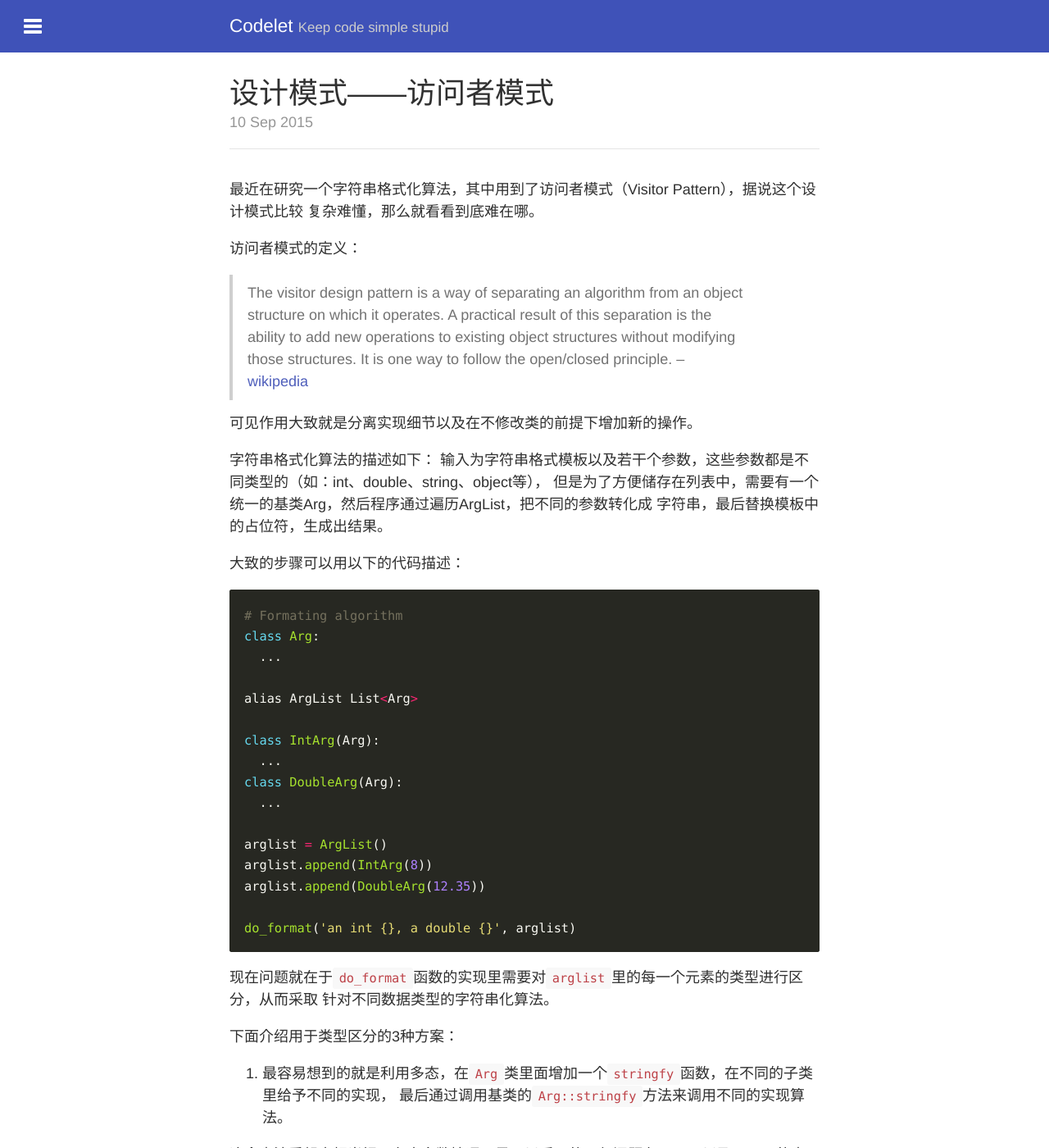
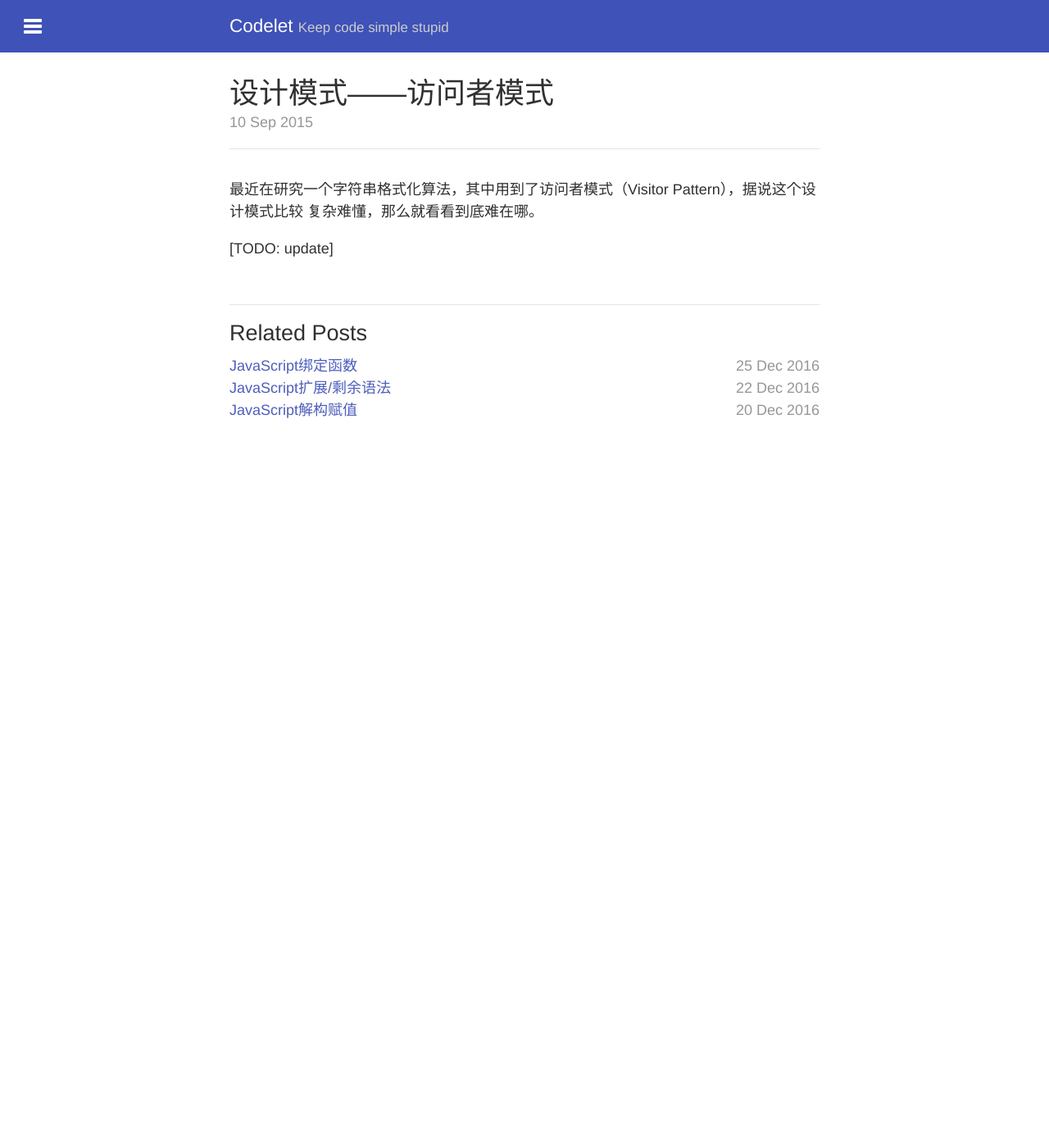
Before and after one commit to skylerlee/codelet, a Jekyll site: the page built from _posts/2015-09-10-design-pattern-visitor-pattern.md, in a window 1280 px wide and 1400 px high. Shown: the whole window at 82% size. Built offline with Jekyll 4.4.1, drawn with Linux system fonts in a browser that asks for light colours; some of the changed text lies outside the part shown.

Commit message:
Need to update

````diff
--- a/_posts/2015-09-10-design-pattern-visitor-pattern.md
+++ b/_posts/2015-09-10-design-pattern-visitor-pattern.md
@@ -10,132 +10,4 @@ tags:
 最近在研究一个字符串格式化算法，其中用到了访问者模式（Visitor Pattern），据说这个设计模式比较
 复杂难懂，那么就看看到底难在哪。
 
-访问者模式的定义：
-
-> The visitor design pattern is a way of separating an algorithm from an object
-structure on which it operates.
-> A practical result of this separation is the ability to add new operations to
-existing object structures without modifying those structures.
-> It is one way to follow the open/closed principle.
-> -- [wikipedia](https://en.wikipedia.org/wiki/Visitor_pattern)
-
-可见作用大致就是分离实现细节以及在不修改类的前提下增加新的操作。
-
-字符串格式化算法的描述如下：
-输入为字符串格式模板以及若干个参数，这些参数都是不同类型的（如：int、double、string、object等），
-但是为了方便储存在列表中，需要有一个统一的基类Arg，然后程序通过遍历ArgList，把不同的参数转化成
-字符串，最后替换模板中的占位符，生成出结果。
-
-大致的步骤可以用以下的代码描述：
-
-```python
-# Formating algorithm
-class Arg:
-  ...
-
-alias ArgList List<Arg>
-
-class IntArg(Arg):
-  ...
-class DoubleArg(Arg):
-  ...
-
-arglist = ArgList()
-arglist.append(IntArg(8))
-arglist.append(DoubleArg(12.35))
-
-do_format('an int {}, a double {}', arglist)
-```
-
-现在问题就在于`do_format`函数的实现里需要对`arglist`里的每一个元素的类型进行区分，从而采取
-针对不同数据类型的字符串化算法。
-
-下面介绍用于类型区分的3种方案：
-
-1. 最容易想到的就是利用多态，在`Arg`类里面增加一个`stringfy`函数，在不同的子类里给予不同的实现，
-最后通过调用基类的`Arg::stringfy`方法来调用不同的实现算法。
-
-这个方法看起来相当好，在大多数情况下是可以采用的，但问题在于：int以及double的字符串化算法其实
-相当复杂，对性能要求较高的格式化库对于int和double采用了自己实现的算法，然而如果把这些算法全部
-写入`IntArg`和`DoubleArg`则会显得很不合适，原本一个用于数据包装的类却包含上千行的Grisu算法，
-会对代码的封装造成破坏。
-
-在这种情况下最好增加一个`Formatter`类，将各种类型的字符串化算法写在此类里，然后再调用此类的方法
-来得到字符串。
-
-2. 第二种就采用这种分离算法的方案，在`Formatter`类中增加不同类型数据的字符串化方法。
-
-```python
-class Formatter:
-  def stringfyInt(arg: IntArg):
-    ...
-  def stringfyDouble(arg: DoubleArg):
-    ...
-  # 或者定义为可重载的方法
-  def stringfy(arg: IntArg):
-    ...
-  def stringfy(arg: DoubleArg):
-    ...
-```
-
-但是无论如何，现在还是不能成功的调用`Formatter::stringfy`方法，原因就在于从`ArgList`中得到的
-元素类型都是`Arg`基类类型，需要进行类型区分。
-
-而我之前区分子类类型时基本都是使用 RTTI + 强制类型转换，这样是很不好的做法。
-
-```python
-for arg in arglist:
-  switch typeof(arg):
-    case Int:
-      formatter.stringfy((Int)arg)
-    case Double:
-      formatter.stringfy((Double)arg)
-    ...
-```
-
-这样不但多了一步 RTTI 的开销，而且所有的类型都必须出现在switch语句里，不然就会出错！而之后
-每增加一个类型，就需要改动`Formatter`类、switch语句两个地方，以及增加一个类定义，不便于维护。
-
-3. 第三种就是访问者模式（Visitor Pattern）
-
-还记得上面对访问者模式的定义吗？算法实现分离，增加操作，这不刚好就是`Arg`以及`Formatter`的需求
-吗？将格式化算法从`Arg`分离到`Formatter`中。
-
-此外访问者模式还可以实现“双重分派”的功能，之前的方案2之所以要进行 RTTI，其原因就是：不同于方案1
-算法在子类内部，通过多态即可区分类型，然后调用内部绑定的算法；方案2的算法在子类外部，首先需要
-RTTI ‘手动’区分类型，然后再通过switch语句‘手动’绑定算法，做两次区分才能调用正确的算法。其实当
-算法实现在子类外部时，做两次区分是不可避免的，不同的是访问者模式可以通过多态和函数重载自动的进行
-两次区分，即所谓的“双重分派”。
-
-下面就看采用访问者模式后的做法：
-
-```python
-class Arg:
-  def stringfy():
-    raise NotImplementatedError()
-
-class IntArg(Arg):
-  def stringfy() override:
-    return formatter.format(this)
-
-class DoubleArg(Arg):
-  def stringfy() override:
-    return formatter.format(this)
-
-class Formatter:
-  # 采用重载方法
-  def format(arg: IntArg):
-    ...
-  def format(arg: DoubleArg):
-    ...
-
-def do_format(fmt: string, arglist: ArgList):
-  for arg in arglist:
-    str = arg.stringfy() # 多态调用
-    fmt = fmt.replaceFirst('{}', str)
-  return fmt
-```
-
-其实，访问者模式更像是方案1与方案2的结合，既利用了多态来区分类型，也利用了函数重载来绑定类型和
-实现算法，比起方案2优点就是自动绑定类型和算法，之后每增加一个类型，只需要增加一个类定义以及在
-`Formatter`中添加一个函数实现即可，更重要的是代码也清晰了许多，虽然有点绕。
+[TODO: update]
````
